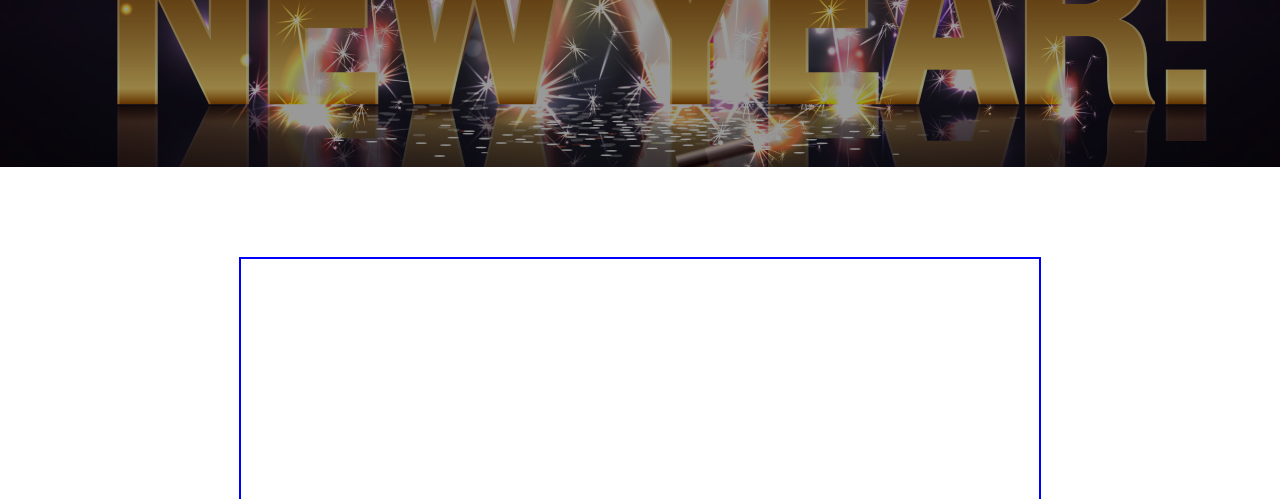
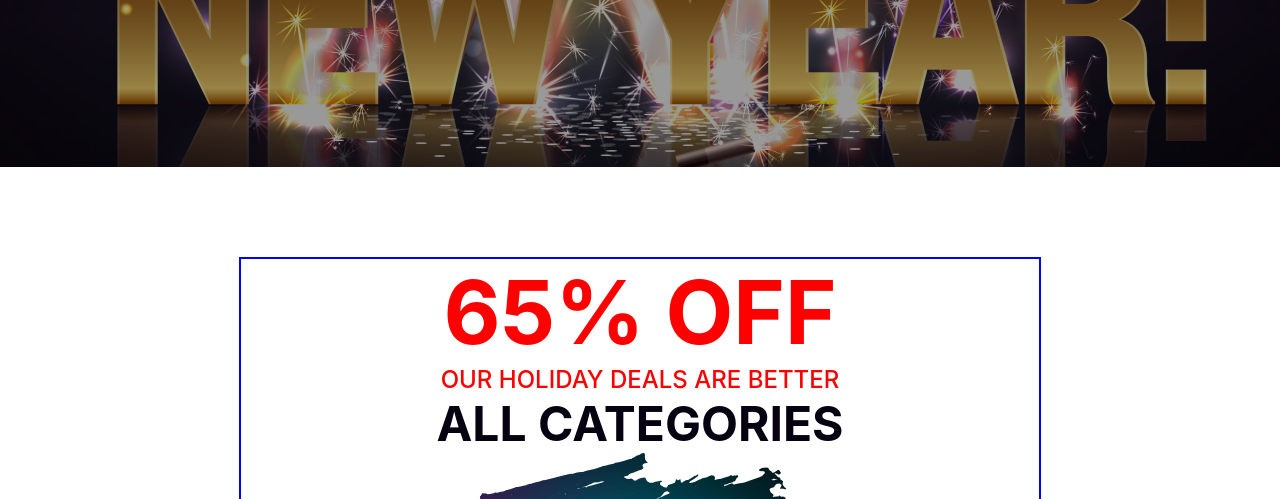
Before and after one commit to mohsyn007/New-Offer, a plain HTML site: page index.html in a window 1280 px wide. Shown: the part 453-952 px from the top of the page. Drawn offline with Linux system fonts and the light colour scheme.

Commit message:
second section done

```diff
--- a/index.html
+++ b/index.html
@@ -17,6 +17,13 @@
    <main>
   <!-- 65% section start from here -->
    <section class="second-section-container">
+    <div class="second-section-content">
+     <h2>65% OFF</h2>
+      <p>OUR HOLIDAY DEALS ARE BETTER</p>
+      <h3>ALL CATEGORIES</h3>
+
+    </div>
+    <img src="/images/New Year Photo.png" alt="">
 
 
    </section>
--- a/style.css
+++ b/style.css
@@ -56,4 +56,29 @@ h1 {
   margin: 0 auto;
   margin-top: 90px;
 }
+.second-section-content {
+  display: flex;
+  flex-direction: column;
+  justify-content: center;
+  align-items: center;
+}
+
+.second-section-content h2 {
+  font-size: 88px;
+  color: rgb(255, 0, 0);
+  font-family: Inter;
+  font-weight: 700;
+}
+.second-section-content p {
+  color: rgb(255, 0, 0);
+  font-family: Inter;
+  font-size: 24px;
+  font-weight: 500;
+}
+.second-section-content h3 {
+  color: rgb(7, 2, 17);
+  font-family: Inter;
+  font-size: 48px;
+  font-weight: 700;
+}
 /* 65% offer section end here */
```
